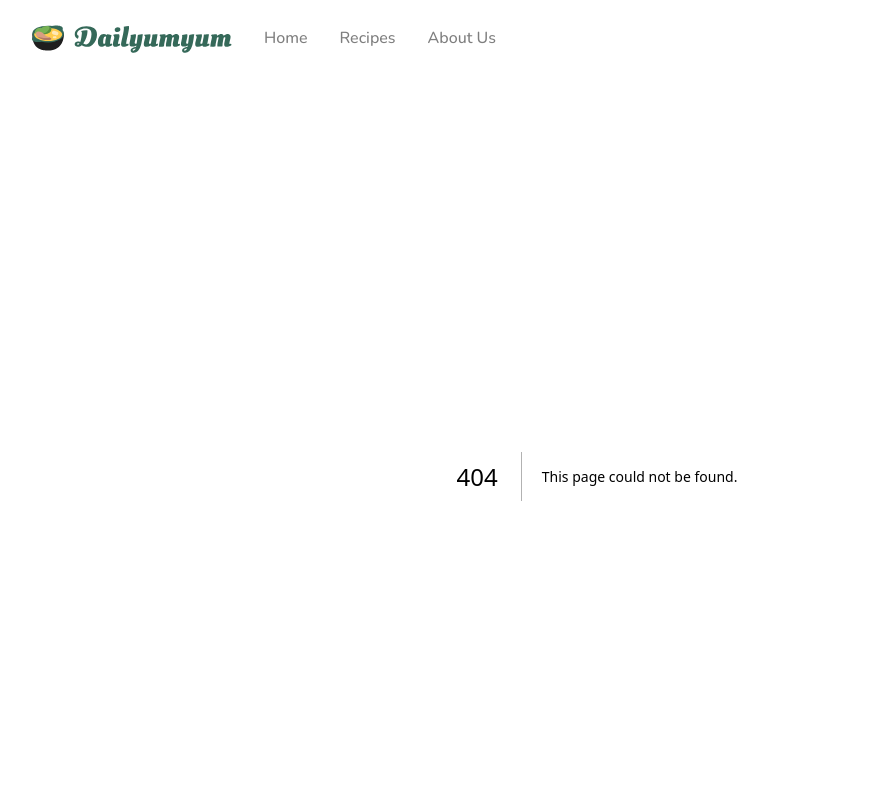
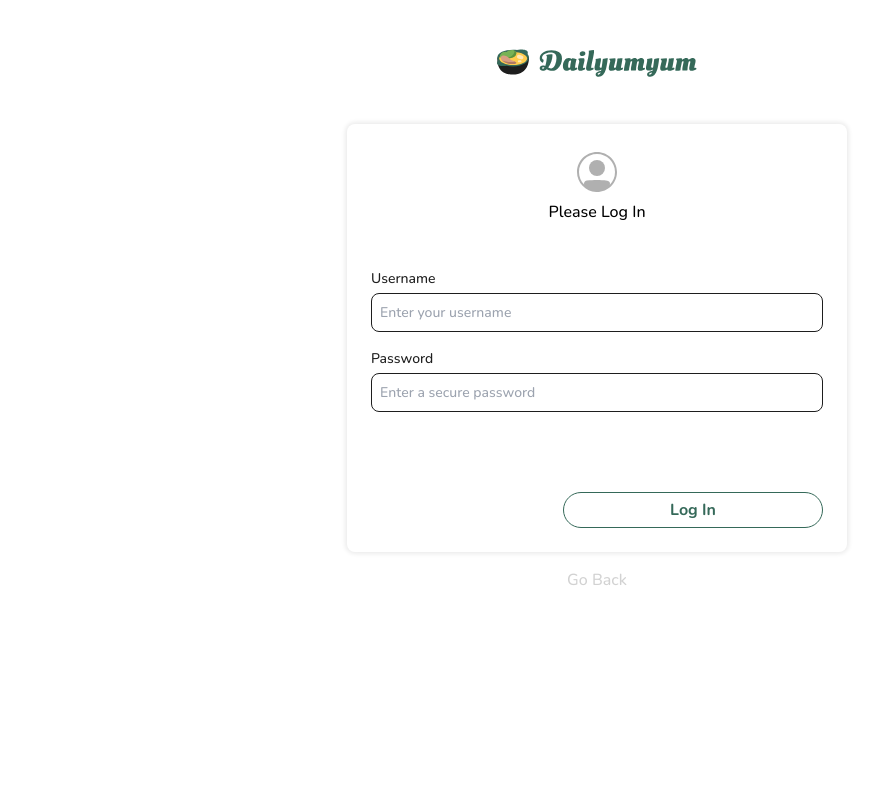
Before and after one commit to TsvettyM/dailyumyum-cfui, a Next.js app: page /admin in a window 1280 px wide. Before the commit this address had no page. Shown: the top 800 px of the page, without its empty margins (43-922 px from the left). Built offline with nearby package versions, Linux system fonts and the light colour scheme.

Commit message:
initial admin login and recipes page

```diff
--- /dev/null
+++ b/db.json
@@ -0,0 +1,26 @@
+{
+  "users": [
+    {
+      "id": 1,
+      "username": "admin",
+      "password": "password123",
+      "isAdmin": true
+    }
+  ],
+  "recipes": [
+    {
+      "id": 1,
+      "title": "Bibimbap",
+      "category": "asian",
+      "products": "2 eggs, 300 gram rice, meat",
+      "description": "First chop the vegetables.."
+    }
+  ],
+  "category": [
+    {
+      "id": 1,
+      "title": "User",
+      "description": "name"
+    }
+  ]
+}
--- a/features/common/components/CommonInput.tsx
+++ b/features/common/components/CommonInput.tsx
@@ -5,8 +5,8 @@ import CommonLabel from "./CommonLabel";
 import CommonError from "./CommonError";
 
 interface IProps extends InputHTMLAttributes<HTMLInputElement> {
-  hookRegister: UseFormRegisterReturn;
-  fieldError: FieldError | undefined;
+  hookRegister?: UseFormRegisterReturn;
+  fieldError?: FieldError | undefined;
   label?: string;
   styleMode: "white" | "black";
   className?: string;
--- a/features/common/components/CommonLabel.tsx
+++ b/features/common/components/CommonLabel.tsx
@@ -18,7 +18,7 @@ const CommonLabel = ({ htmlFor, text, required, style, className }: IProps) => {
       case "white":
         return "text-white";
       case "black":
-        return "text-gray";
+        return "text-black";
     }
   };
 
--- /dev/null
+++ b/features/icons/components/IconProfile.tsx
@@ -0,0 +1,24 @@
+import IIcon from "../interfaces/icon.interface";
+
+const IconProfile = ({ className }: IIcon) => {
+  return (
+    <svg
+      className={className}
+      xmlns="http://www.w3.org/2000/svg"
+      viewBox="0 0 48 48"
+    >
+      <g fill="none">
+        <path d="M0 0h48v48H0z" />
+        <path fill="#B0B0B0" d="M32 20a8 8 0 1 1-16 0a8 8 0 0 1 16 0" />
+        <path
+          fill="#B0B0B0"
+          fill-rule="evenodd"
+          d="M23.184 43.984C12.517 43.556 4 34.772 4 24C4 12.954 12.954 4 24 4s20 8.954 20 20s-8.954 20-20 20h-.274q-.272 0-.542-.016M11.166 36.62a3.028 3.028 0 0 1 2.523-4.005c7.796-.863 12.874-.785 20.632.018a2.99 2.99 0 0 1 2.498 4.002A17.94 17.94 0 0 0 42 24c0-9.941-8.059-18-18-18S6 14.059 6 24c0 4.916 1.971 9.373 5.166 12.621"
+          clip-rule="evenodd"
+        />
+      </g>
+    </svg>
+  );
+};
+
+export default IconProfile;
--- a/package.json
+++ b/package.json
@@ -11,6 +11,7 @@
   "dependencies": {
     "axios": "^1.7.2",
     "classnames": "^2.5.1",
+    "json-server": "^1.0.0-beta.1",
     "next": "14.2.3",
     "react": "^18",
     "react-dom": "^18",
--- a/pages/_app.tsx
+++ b/pages/_app.tsx
@@ -3,6 +3,7 @@ import { Nunito } from "next/font/google";
 import "../styles/global.scss";
 import CommonHeader from "@/features/common/components/CommonHeader";
 import CommonFooter from "@/features/common/components/CommonFooter";
+import { useRouter } from "next/router";
 
 const nunito = Nunito({
   weight: ["500", "700"],
@@ -12,11 +13,13 @@ const nunito = Nunito({
 });
 
 export default function MyApp({ Component, pageProps }: AppProps) {
+  const router = useRouter();
+
   return (
     <main className={nunito.className}>
-      <CommonHeader />
+      {!router.pathname.includes("/admin") && <CommonHeader />}
       <Component {...pageProps} />
-      <CommonFooter />
+      {!router.pathname.includes("/admin") && <CommonFooter />}
     </main>
   );
 }
--- /dev/null
+++ b/pages/admin/index.tsx
@@ -0,0 +1,80 @@
+import CommonButton from "@/features/common/components/CommonButton";
+import CommonInput from "@/features/common/components/CommonInput";
+import IconLogo from "@/features/icons/components/IconLogo";
+import IconProfile from "@/features/icons/components/IconProfile";
+import axios from "axios";
+import Link from "next/link";
+import { useRouter } from "next/router";
+import { FormEvent, useState } from "react";
+
+const AdminPage = () => {
+  const [username, setUsername] = useState("");
+  const [password, setPassword] = useState("");
+  const [error, setError] = useState("");
+  const router = useRouter();
+
+  function handleLogin(e: FormEvent) {
+    e.preventDefault();
+    axios
+      .post("/api/login", { username, password })
+      .then(() => {
+        router.push("/admin/recipes");
+      })
+      .catch((err) => {
+        setError("Invalid username or password");
+      });
+  }
+
+  return (
+    <div className="admin__page">
+      <div className="container flex flex-col justify-center items-center py-10">
+        <IconLogo className="h-11 w-[200px]" />
+
+        <form
+          onSubmit={handleLogin}
+          className="flex flex-col items-center w-[500px] shadow-spread p-6 rounded-8 mt-10"
+        >
+          <IconProfile className="w-12 h-12 mb-1" />
+          <p className="mb-10">Please Log In</p>
+
+          <CommonInput
+            label="Username"
+            name="username"
+            type="text"
+            styleMode="black"
+            placeholder="Enter your username"
+            className="text-14 text-black font-normal outline-none mb-3"
+            value={username}
+            onChange={(e) => setUsername(e.target.value)}
+          />
+
+          <CommonInput
+            label="Password"
+            name="password"
+            type="password"
+            styleMode="black"
+            placeholder="Enter a secure password"
+            className="text-14 text-black font-normal outline-none"
+            value={password}
+            onChange={(e) => setPassword(e.target.value)}
+          />
+
+          {error && <p>{error}</p>}
+
+          <CommonButton
+            type="submit"
+            style="border"
+            title="Log In"
+            className="mt-20 ml-auto !w-[260px] h-11"
+          />
+        </form>
+
+        <Link href="/" className="text-black/20 mt-4">
+          Go Back
+        </Link>
+      </div>
+    </div>
+  );
+};
+
+export default AdminPage;
--- /dev/null
+++ b/pages/admin/recipes.tsx
@@ -0,0 +1,53 @@
+import axios from "axios";
+import Link from "next/link";
+import { useEffect, useState } from "react";
+
+interface IRecipe {
+  id: number;
+  title: string;
+  category: string;
+  products: string;
+  description: string;
+}
+
+const AdminRecipesPage = () => {
+  const [data, setData] = useState<IRecipe[]>([]);
+  useEffect(() => {
+    axios.get("http://localhost:3001/recipes").then((res) => {
+      setData(res.data);
+    });
+  }, []);
+
+  return (
+    <div className="admin__page flex h-full">
+      <nav className="bg-gray h-full w-[250px]">Test</nav>
+      <div className="mx-20 w-full">
+        <div className="grid grid-cols-6">
+          <p>Id</p>
+          <p>Title</p>
+          <p>Category</p>
+          <p>Products</p>
+          <p>Description</p>
+          <p>Action</p>
+        </div>
+        <ul>
+          {data.map((item) => (
+            <div key={item.id} className="grid grid-cols-6">
+              <p>{item.id}</p>
+              <p>{item.title}</p>
+              <p>{item.category}</p>
+              <p>{item.products}</p>
+              <p>{item.description}</p>
+              <div>
+                <Link href="/">Edit</Link>
+                <button>x</button>
+              </div>
+            </div>
+          ))}
+        </ul>
+      </div>
+    </div>
+  );
+};
+
+export default AdminRecipesPage;
--- /dev/null
+++ b/pages/api/login.ts
@@ -0,0 +1,32 @@
+import { NextApiRequest, NextApiResponse } from "next";
+import axios from "axios";
+
+export default async function handler(
+  req: NextApiRequest,
+  res: NextApiResponse
+) {
+  if (req.method === "POST") {
+    const { username, password } = req.body;
+
+    try {
+      const response = await axios.get("http://localhost:3001/users", {
+        params: { username, password },
+      });
+
+      const user = response.data.find(
+        (user: { username: string; password: string }) =>
+          user.username === username && user.password === password
+      );
+
+      if (user) {
+        return res.status(200).json({ message: "Login successful", user });
+      } else {
+        return res.status(401).json({ message: "Invalid credentials" });
+      }
+    } catch (error) {
+      return res.status(500).json({ message: "Internal server error" });
+    }
+  } else {
+    return res.status(405).json({ message: "Method not allowed" });
+  }
+}
--- a/styles/global.scss
+++ b/styles/global.scss
@@ -17,7 +17,7 @@ body,
 }
 
 main {
-  height: auto;
+  height: 100%;
   display: flex;
   flex-direction: column;
   scroll-behavior: smooth;
```
Also changed, not shown: 1 other file (tests, documents, lock files or other folders).
